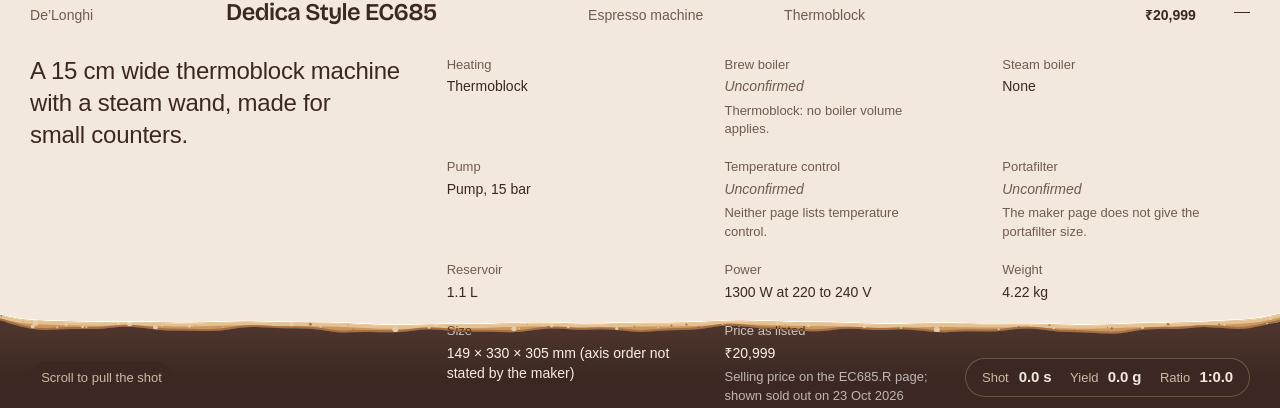
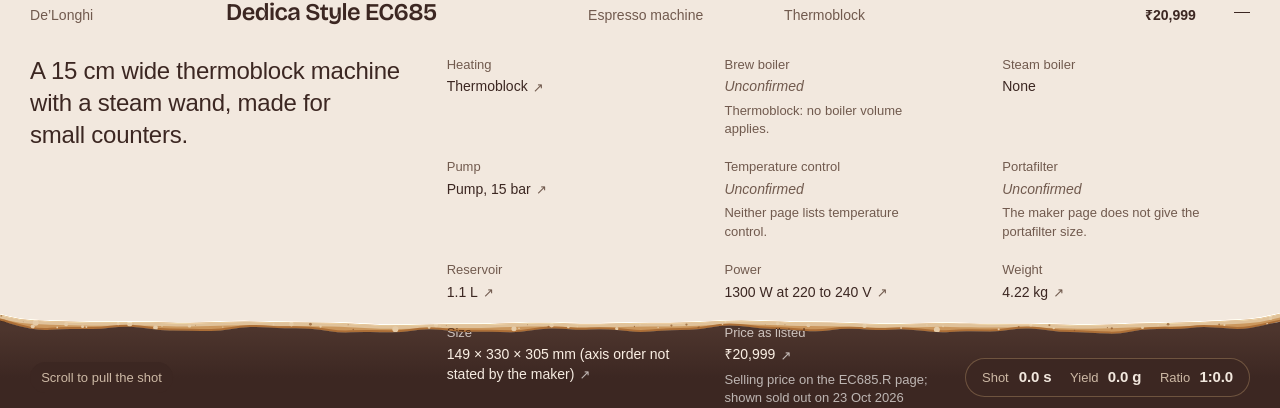
Before and after one commit to W0NB0N/cremacious, a Next.js app: page / in a window 1280 px wide. Both pictures are taken after a click on the button 640 px from the left and 4754 px from the top of the page. Shown: the part 4743-5151 px from the top of the page. Built offline with nearby package versions, Linux system fonts and the light colour scheme; a web font is replaced by a local one.

Commit message:
feat(ui): link each value to its source
Compare and Catalogue show a small arrow link after every sourced value, kept inline with the value.

```diff
--- a/src/app/globals.css
+++ b/src/app/globals.css
@@ -291,9 +291,11 @@
 .table-hint { display: none; }
 .cards { display: none; }
 .table td { font-size: var(--t-body); line-height: 1.4; }
-.val { display: block; }
+.val { display: inline; }
 .val--unconfirmed { color: var(--c-muted); font-style: italic; }
 .val__note { display: block; margin-top: 0.3rem; color: var(--c-muted); font-size: var(--t-xs); line-height: 1.4; max-width: 30ch; }
+.val__src { display: inline-block; margin-left: 0.15em; padding: 0.1em 0.25em; color: var(--c-muted); font-size: var(--t-xs); text-decoration: none; }
+.val__src:hover, .val__src:focus-visible { color: var(--c-fg); }
 .bar { display: block; height: 3px; margin-top: 0.55rem; background: var(--c-line); max-width: 14rem; }
 .bar__fill { display: block; height: 100%; background: var(--c-fg); transform-origin: left; transition: scale 0.9s var(--ease-out); }
 .table__sources ul { list-style: none; padding: 0; display: grid; gap: 0.4rem; font-size: var(--t-s); }
--- a/src/components/Catalogue.tsx
+++ b/src/components/Catalogue.tsx
@@ -65,6 +65,7 @@
                         <dt>{r.label}</dt>
                         <dd>
                           <span className={c.note && c.text === 'Unconfirmed' ? 'val val--unconfirmed' : 'val'}>{c.text}</span>
+                          {c.source ? <a className="val__src" href={c.source.url} target="_blank" rel="noopener noreferrer" aria-label={`Source: ${c.source.label}`}>↗</a> : null}
                           {c.note ? <span className="val__note">{c.note}</span> : null}
                         </dd>
                       </div>
@@ -74,6 +75,7 @@
                     <dt>Price as listed</dt>
                     <dd>
                       <span className="val">{price.text}</span>
+                      {price.source ? <a className="val__src" href={price.source.url} target="_blank" rel="noopener noreferrer" aria-label={`Source: ${price.source.label}`}>↗</a> : null}
                       {price.note ? <span className="val__note">{price.note}</span> : null}
                     </dd>
                   </div>
--- a/src/components/Compare.tsx
+++ b/src/components/Compare.tsx
@@ -7,6 +7,7 @@
   return (
     <>
       <span className={c.note && c.text === 'Unconfirmed' ? 'val val--unconfirmed' : 'val'}>{c.text}</span>
+      {c.source ? <a className="val__src" href={c.source.url} target="_blank" rel="noopener noreferrer" aria-label={`Source: ${c.source.label}`}>↗</a> : null}
       {max && c.value !== undefined ? (
         <span className="bar" aria-hidden="true"><span className="bar__fill" style={{ scale: `${c.value / max} 1` }} /></span>
       ) : null}
```
